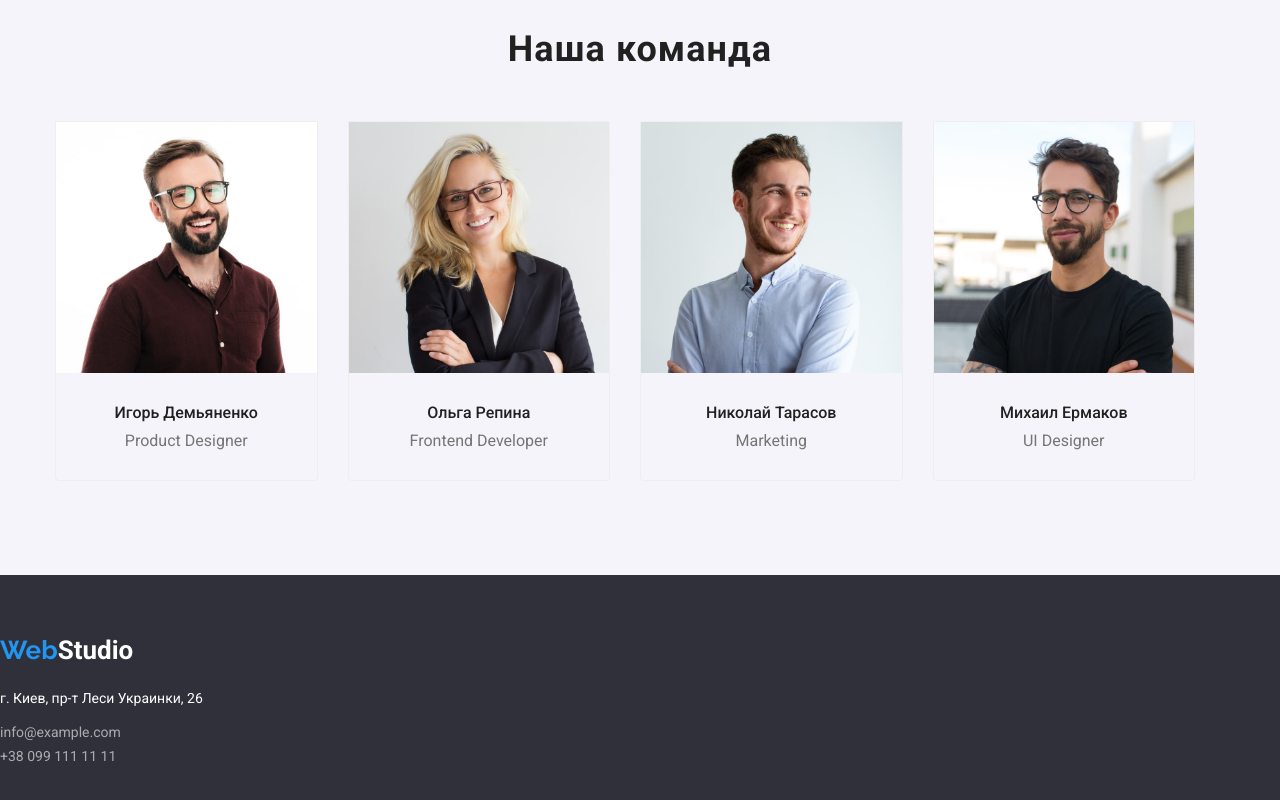
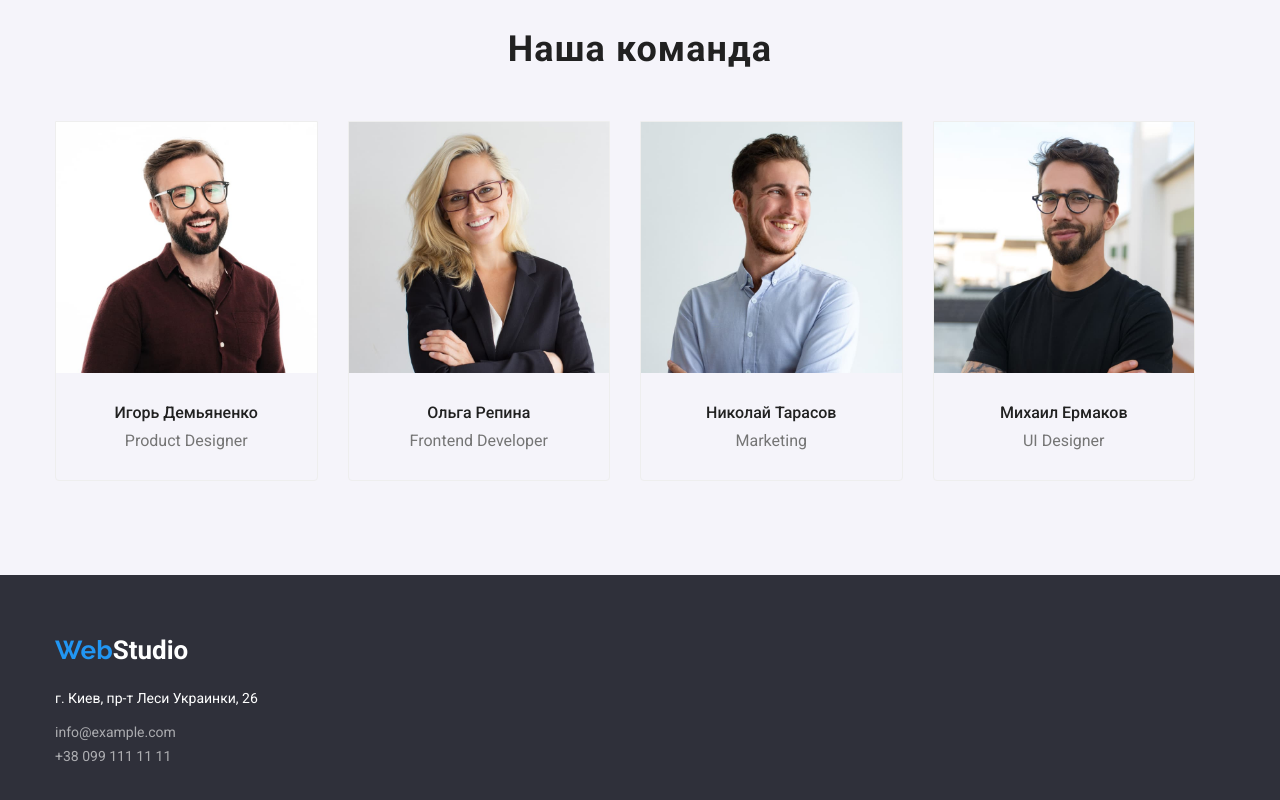
Before and after one commit to Vira-Lishchuk/goit-markup-hw-03, a plain HTML site: page index.html in a window 1280 px wide. Shown: the part 1507-2307 px from the top of the page. Drawn offline with nearby package versions, Linux system fonts and the light colour scheme.

Commit message:
Update index.html

```diff
--- a/index.html
+++ b/index.html
@@ -125,9 +125,11 @@
 <!--Footer-->
 <footer class="footer section">
     <!--Company Contacts-->
-    <a href="./index.html" class="footer-logo link"><span class="logo-blue">Web</span>Studio</a>
-        <address >
-        <a href="https://goo.gl/maps/cJGYPFcAXHMfUzg28" target="_blank" rel="noopener noreferrer" class="address-map link">г. Киев, пр-т Леси Украинки, 26</a>
+        <div class="container">
+            <a href="./index.html" class="footer-logo link"><span class="logo-blue">Web</span>Studio</a>
+        <address>
+            <a href="https://goo.gl/maps/cJGYPFcAXHMfUzg28" target="_blank" rel="noopener noreferrer"
+                class="address-map link">г. Киев, пр-т Леси Украинки, 26</a>
             <ul class="address list">
                 <li><a href="mailto:info@example.com" class="address-link link">info@example.com</a>
                 </li>
@@ -135,6 +137,7 @@
                 </li>
             </ul>
         </address>
-</footer>
+     </div>
+    </footer>
 </body>
 </html>
```
